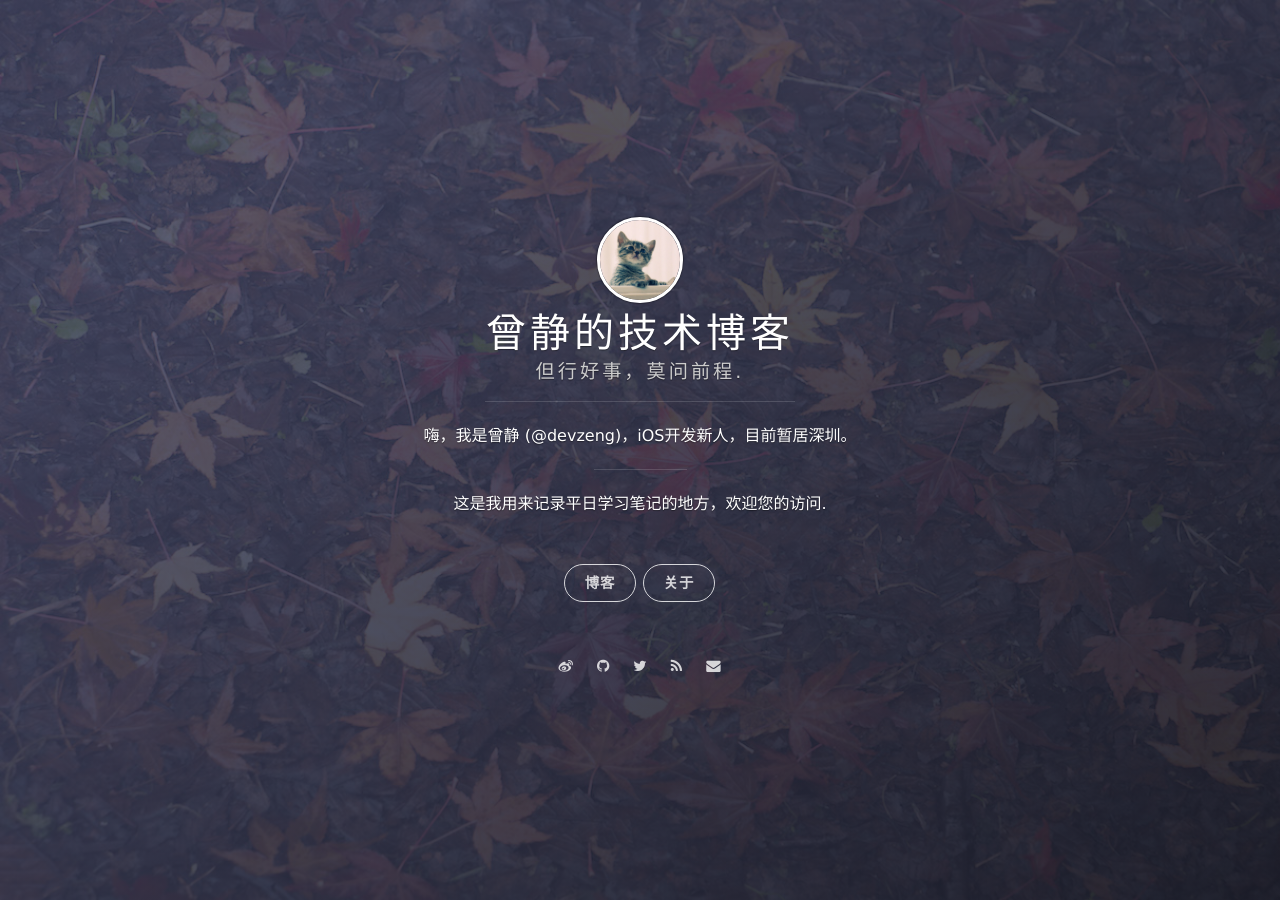
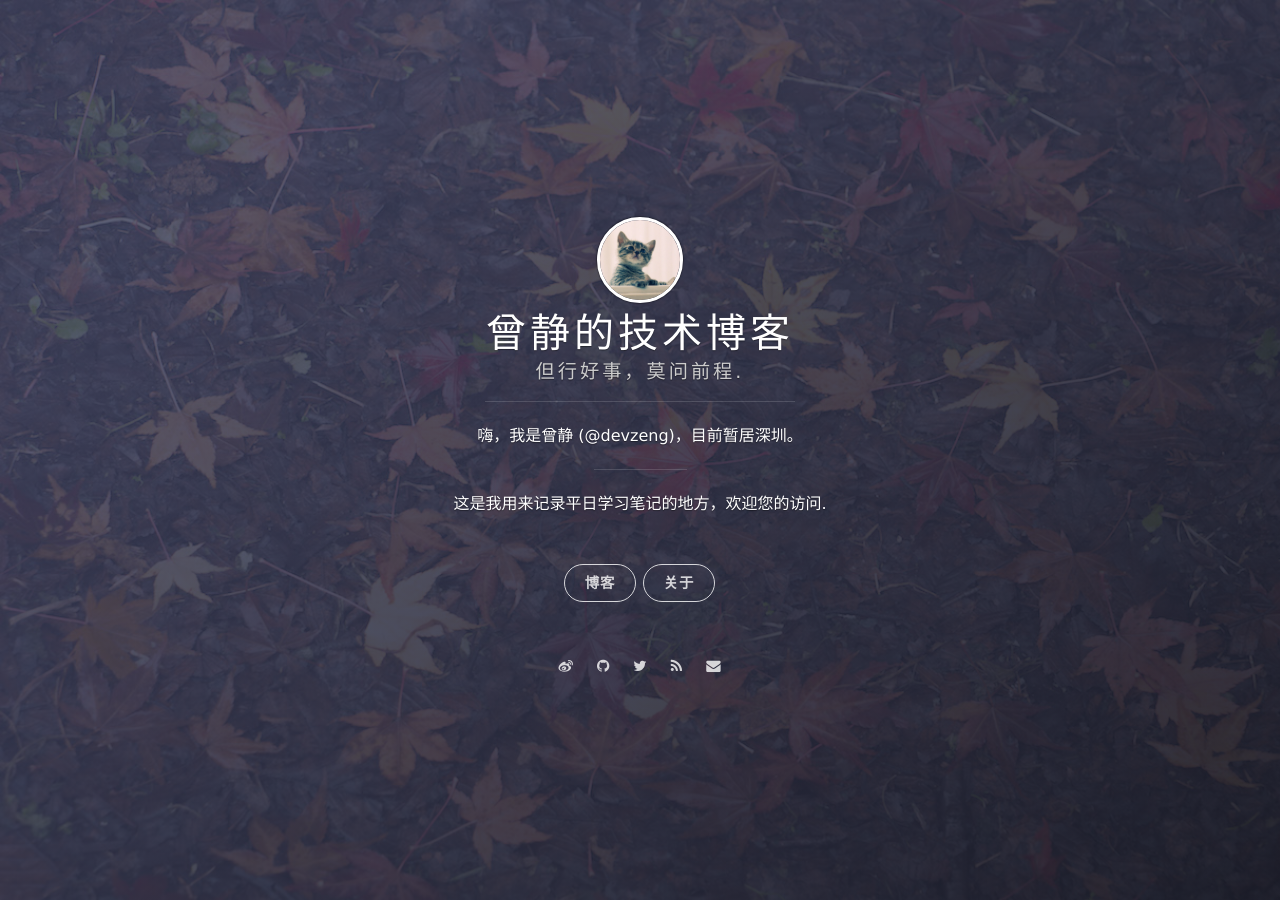
Before and after one commit to hhtczengjing/blog, a Jekyll site: the page built from index.html, in a window 1280 px wide. Built offline with Jekyll 4.4.1, drawn with Linux system fonts in a browser that asks for light colours; nearby versions of some CDN libraries; Markdown is read by kramdown in place of the engine named in the settings; the list of posts is cut into pages by our own code; comment, search, counter and statistics services are not loaded.

Commit message:
update at 2017年 3月13日 星期一 22时14分11秒 CST

```diff
--- a/_config.yml
+++ b/_config.yml
@@ -2,7 +2,7 @@
 title: 曾静的技术博客
 subtitle: 但行好事，莫问前程.
 welcome_message: 这是我用来记录平日学习笔记的地方，欢迎您的访问.
-description: 嗨，我是曾静 (@devzeng)，iOS开发新人，目前暂居深圳。
+description: 嗨，我是曾静 (@devzeng)，目前暂居深圳。
 creator: <a href="http://www.devzeng.com">@devzeng</a>
 
 url: "http://blog.devzeng.com"
```
